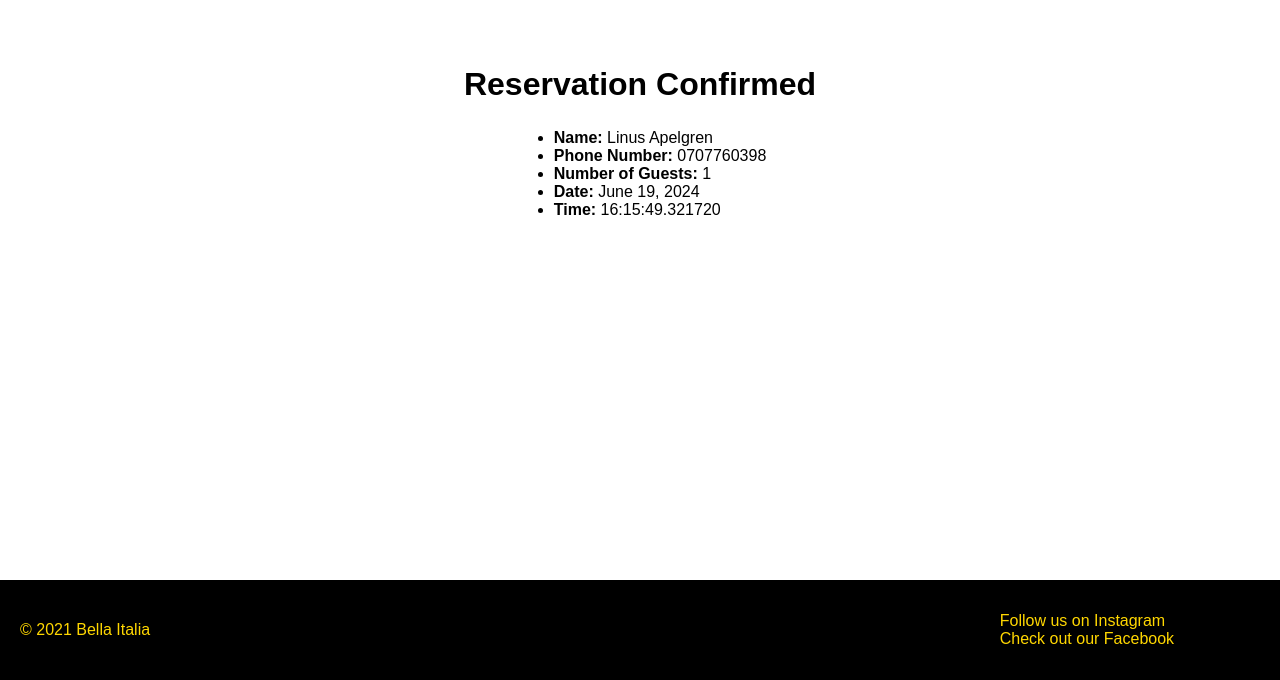
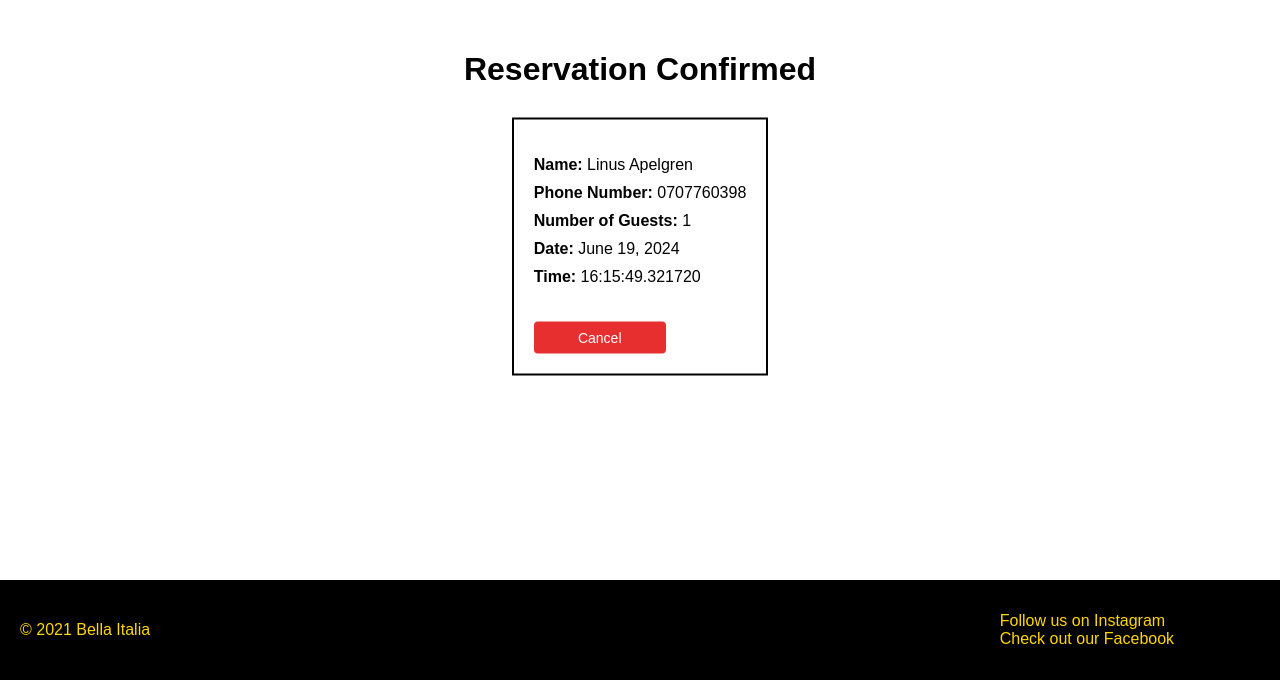
Before and after one commit to linusapelgren/Bella_Italia, a Django app: page /reservation-confirmation/1/ in a window 1280 px wide. Shown: the part 120-800 px from the top of the page. Run offline with Django 5.2, Linux system fonts and the light colour scheme; data comes from the database, SQL or seed files in the repository; both versions use the stored data as it was after the commit.

Commit message:
Implemented cancellation feature

```diff
--- a/restaurant_booking/bookings/static/bookings/css/styles.css
+++ b/restaurant_booking/bookings/static/bookings/css/styles.css
@@ -263,7 +263,7 @@ footer p {
 }
 
    /* Add custom styles for the form */
-.reservation-form {
+.reservation_form {
     max-width: 600px;
     margin: auto;
     padding: 20px;
@@ -273,15 +273,15 @@ footer p {
     display: flexbox;
 }
 
-.reservation-form label {
+.reservation_form label {
     display: block;
     margin-bottom: 8px;
     font-weight: bold;
 }
 
-.reservation-form input[type=text],
-.reservation-form input[type=number],
-.reservation-form select {
+.reservation_form input[type=text],
+.reservation_form input[type=number],
+.reservation_form select {
     width: 100%;
     padding: 8px;
     margin-bottom: 12px;
@@ -291,7 +291,7 @@ footer p {
     box-sizing: border-box;
 }
 
-.reservation-form button {
+.reservation_form button {
     background-color: #4CAF50;
     color: white;
     border: none;
@@ -305,11 +305,69 @@ footer p {
     border-radius: 4px;
 }
 
-.reservation-form button:hover {
+.reservation_form button:hover {
     background-color: #45a049;
 }
 
 .formcontainer{
     width: 50%;
     border: 2px solid black;
+    padding: 20px;
 }
+
+.confirmation-details{
+    border: 2px solid black;
+    width: fit-content;
+    display: flex;
+    justify-content: center;
+    padding: 20px;
+    margin-top: 20px;
+    display: flex;
+    flex-direction: column;
+}
+
+.confirmation-details ul {
+    list-style-type: none;
+    padding: 0;
+}
+
+.confirmation-details ul li {
+    margin-bottom: 10px;
+}
+
+.cancel{
+    background-color: #e72f2f;
+    color: white;
+    border: none;
+    padding: 8px 16px;
+    text-align: center;
+    text-decoration: none;
+    display: inline-block;
+    font-size: 14px;
+    margin-top: 10px;
+    cursor: pointer;
+    border-radius: 4px;
+    width: 100px;
+}
+.cancel:hover {
+    background-color: #f30a0a;
+}
+
+.confirmation-details-button{
+    background-color: #e72f2f;
+    color: white;
+    border: none;
+    padding: 8px 16px;
+    text-align: center;
+    text-decoration: none;
+    display: inline-block;
+    font-size: 14px;
+    margin-top: 10px;
+    cursor: pointer;
+    border-radius: 4px;
+    width: 100px;
+}
+
+.confirmation-details-button:hover {
+    background-color: #f30a0a;
+}
--- a/restaurant_booking/bookings/templates/bookings/reservation_confirmation.html
+++ b/restaurant_booking/bookings/templates/bookings/reservation_confirmation.html
@@ -31,6 +31,7 @@
                 <li><strong>Date:</strong> {{ reservation.date }}</li>
                 <li><strong>Time:</strong> {{ reservation.time }}</li>
             </ul>
+            <a href="{% url 'cancellation' reservation.id %}" class="cancel">Cancel</a>
         </div>
     </section>
     <footer>
--- a/restaurant_booking/bookings/urls.py
+++ b/restaurant_booking/bookings/urls.py
@@ -1,7 +1,8 @@
 # bookings/urls.py
 
 from django.urls import path
-from .views import index, make_reservation, reservation_confirmation, menu, get_available_times
+from .views import index, make_reservation, reservation_confirmation, menu, get_available_times, cancellation, cancel_reservation, cancellation_confirmation
+
 
 urlpatterns = [
     path('', index, name='index'),
@@ -9,4 +10,7 @@ urlpatterns = [
     path('reservation-confirmation/<int:reservation_id>/', reservation_confirmation, name='reservation_confirmation'),
     path('menu/', menu, name='menu'),
     path('get-available-times/', get_available_times, name='get_available_times'),
+    path('cancellation/<int:reservation_id>/', cancellation, name='cancellation'),
+    path('cancel-reservation/<int:reservation_id>/', cancel_reservation, name='cancel_reservation'),
+    path('cancellation_confirmation/', cancellation_confirmation, name='cancellation_confirmation'),
 ]
--- a/restaurant_booking/bookings/utils.py
+++ b/restaurant_booking/bookings/utils.py
@@ -1,5 +1,7 @@
 # bookings/utils.py
 from datetime import datetime, timedelta
+from twilio.rest import Client
+from django.conf import settings
 
 def generate_time_slots(start_time, end_time):
     time_slots = []
@@ -32,3 +34,44 @@ def fetch_available_times(selected_date):
         time_slots = []
 
     return time_slots
+
+# Your Twilio Account SID and Auth Token
+account_sid = 'AC6bba9430be4f5378c72a84b57ba089ef'
+auth_token = '85042c64b48fa2916cec045eddc1a52e'
+
+# Initialize Twilio Client
+client = Client(account_sid, auth_token)
+
+def send_sms(phone_number, reservation):
+    try:
+        # Construct message with reservation details
+        message_body = f"Your reservation has been confirmed at {reservation.date} {reservation.time}. If you want to cancel this reservation click here: http://localhost:8000/cancel-reservation/{reservation.id}"
+
+        # Send SMS using Twilio API
+        message = client.messages.create(
+            body=message_body,
+            from_='+46734701154',  # Twilio phone number
+            to=phone_number  # Receiver's phone number
+        )
+        print(f"Message sent successfully! SID: {message.sid}")
+        return True
+    except Exception as e:
+        print(f"Failed to send SMS: {str(e)}")
+        return False
+
+def send_cancel_sms(phone_number, reservation):
+    try:
+        # Construct message with reservation details
+        message_body = f"Your reservation has been canceled at {reservation.date} {reservation.time}"
+
+        # Send SMS using Twilio API
+        message = client.messages.create(
+            body=message_body,
+            from_='+46734701154',  # Twilio phone number
+            to=phone_number  # Receiver's phone number
+        )
+        print(f"Message sent successfully! SID: {message.sid}")
+        return True
+    except Exception as e:
+        print(f"Failed to send SMS: {str(e)}")
+        return False
--- a/restaurant_booking/bookings/views.py
+++ b/restaurant_booking/bookings/views.py
@@ -2,10 +2,9 @@
 
 from django.shortcuts import render, redirect, get_object_or_404
 from .models import Reservation
-from .forms import ReservationForm
 from datetime import datetime
 from django.http import JsonResponse
-from .utils import fetch_available_times
+from .utils import fetch_available_times, send_sms, send_cancel_sms
 from .forms import ReservationForm
 
 def index(request):
@@ -16,6 +15,7 @@ def make_reservation(request):
         form = ReservationForm(request.POST, fetch_available_times=fetch_available_times)
         if form.is_valid():
             reservation = form.save()
+            send_sms(reservation.phone_number, reservation)
             print(f"Reservation created: {reservation.id}")
             return redirect('reservation_confirmation', reservation_id=reservation.id)
         else:
@@ -32,6 +32,7 @@ def make_reservation(request):
 def reservation_confirmation(request, reservation_id):
     print(f"Confirming reservation: {reservation_id}")  # Check this in your server console
     reservation = get_object_or_404(Reservation, pk=reservation_id)
+    print(f"Reservation {reservation_id} booked.")
     return render(request, 'bookings/reservation_confirmation.html', {'reservation': reservation})
 
 def menu(request):
@@ -42,3 +43,24 @@ def get_available_times(request):
     date = datetime.strptime(date_str, '%Y-%m-%d').date()
     times = fetch_available_times(date)
     return JsonResponse({'times': times})
+
+def cancellation(request, reservation_id):
+    reservation = get_object_or_404(Reservation, pk=reservation_id)
+    return render(request, 'bookings/cancellation.html', {'reservation': reservation})
+
+def cancel_reservation(request, reservation_id):
+    reservation = get_object_or_404(Reservation, pk=reservation_id)
+
+    # Delete the reservation
+    reservation.delete()
+
+    # Print cancellation message
+    print(f"Reservation {reservation_id} cancelled.")
+    # Send cancellation SMS
+    send_cancel_sms(reservation.phone_number, reservation)
+
+    # Redirect to cancellation confirmation page
+    return redirect('cancellation_confirmation')
+
+def cancellation_confirmation(request):
+    return render(request, 'bookings/cancellation_confirmation.html')
--- a/restaurant_booking/restaurant_booking/settings.py
+++ b/restaurant_booking/restaurant_booking/settings.py
@@ -129,3 +129,7 @@ STATICFILES_DIRS = [
 STATIC_ROOT = BASE_DIR / 'staticfiles'
 
 DEFAULT_AUTO_FIELD = 'django.db.models.BigAutoField'
+
+TWILIO_ACCOUNT_SID = 'AC6bba9430be4f5378c72a84b57ba089ef'
+TWILIO_AUTH_TOKEN = '85042c64b48fa2916cec045eddc1a52e'
+TWILIO_PHONE_NUMBER = '+46734701154'
```
Also changed, not shown: restaurant_booking/bookings/templates/bookings/cancellation.html (+12 -8 lines), restaurant_booking/bookings/templates/bookings/cancellation_confirmation.html (+4 -3 lines), restaurant_booking/bookings/templates/bookings/make_reservation.html (+20 -5 lines), restaurant_booking/bookings/templates/bookings/restaurant_detail.html (deleted, +0 -14 lines), restaurant_booking/db.sqlite3.
